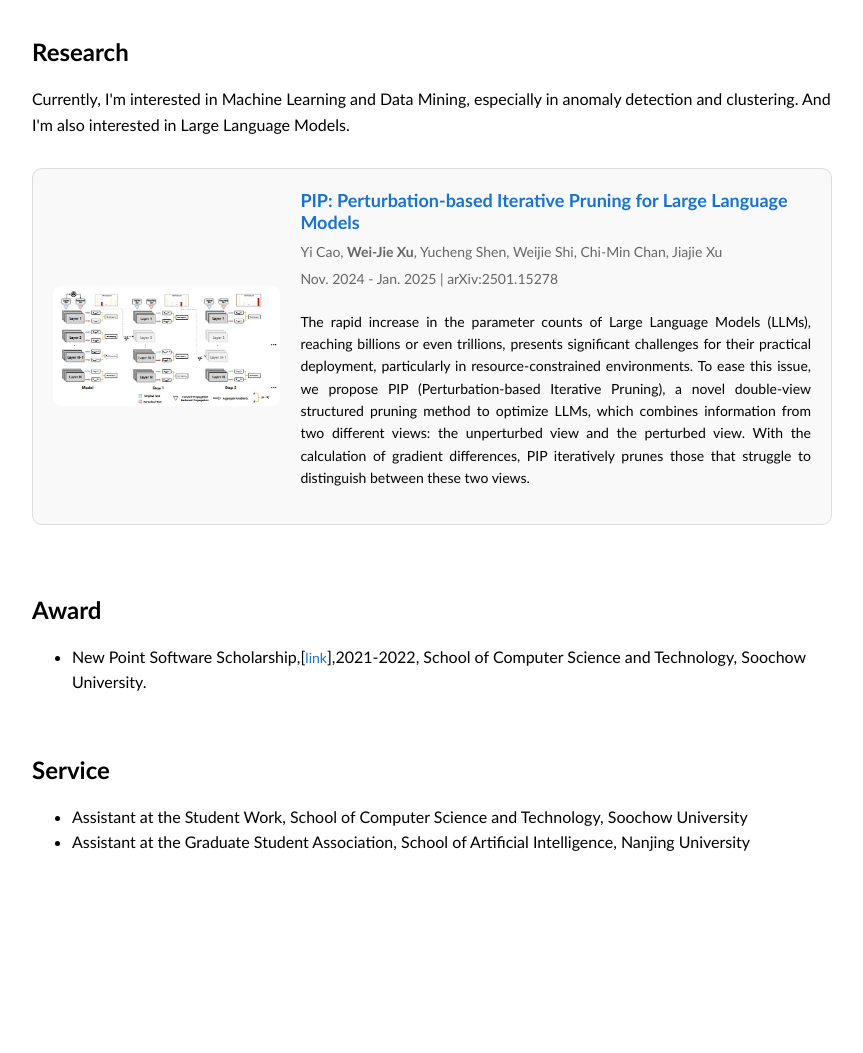
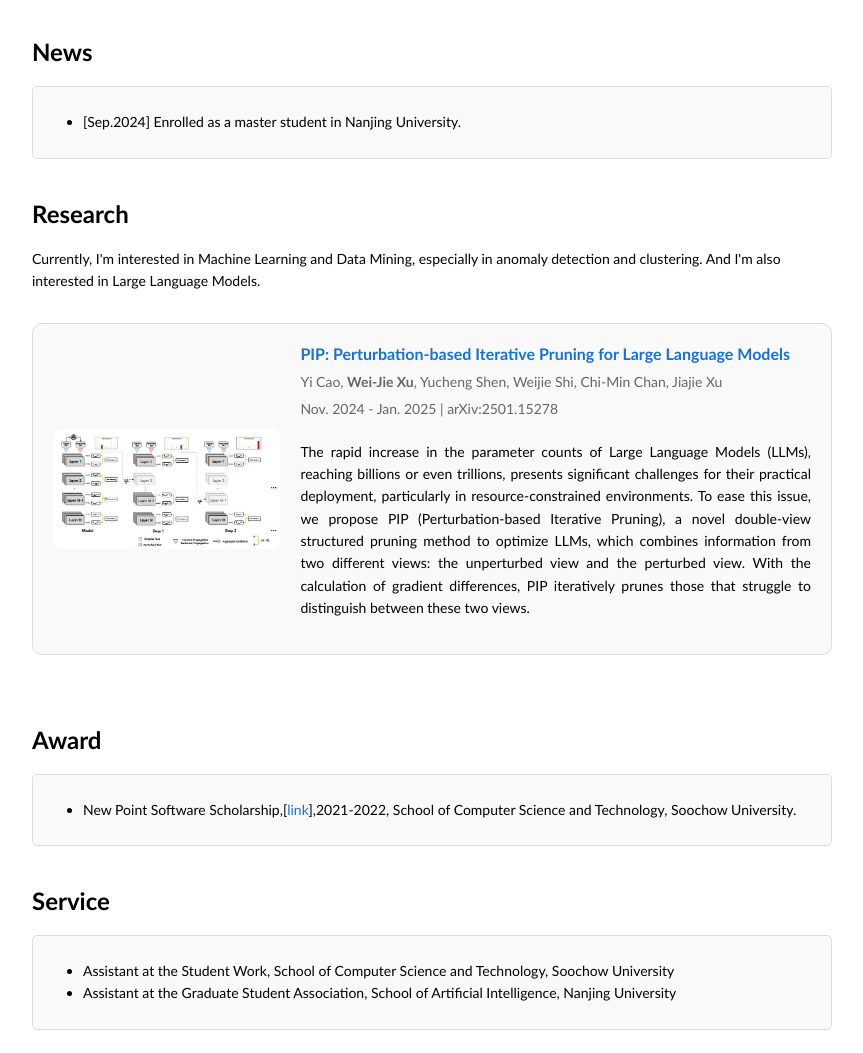
Before and after one commit to vejaxu/vejaxu.github.io, a plain HTML site: page index.html in a window 1280 px wide. Shown: the part 407-1460 px from the top of the page, without its empty margins (228-1091 px from the left). Before the commit the page ends 1310 px from the top, so only its background shows below. Drawn offline with Linux system fonts and the light colour scheme.

Commit message:
Add News

```diff
--- a/index.html
+++ b/index.html
@@ -42,6 +42,19 @@
             </table>
 
 
+            <!-- News Section -->
+            <div class="news-section">
+              <h2 class="news-title">News</h2>
+              <div class="news-container">
+                <div class="news-info">
+                  <ul>
+                    <li>[Sep.2024] Enrolled as a master student in Nanjing University.</li>
+                  </ul>
+                </div>
+              </div>
+            </div>
+
+
             <div class="research-section">
               <h2 class="research-title">Research</h2>
               <p class="research-intro">
@@ -73,10 +86,10 @@
             </div>
 
 
-            <div class="award-section">
-              <h2 class="award-title">Award</h2>
-              <div class="award-container">
-                <div class="award-info">
+            <div class="news-section">
+              <h2 class="news-title">Award</h2>
+              <div class="news-container">
+                <div class="news-info">
                   <ul style="line-height: 1.6;">
                     <li>New Point Software Scholarship,[<a href="https://scst.suda.edu.cn/f1/98/c11208a520600/page.htm">link</a>],2021-2022, School of Computer Science and Technology, Soochow University.
                   </ul>
@@ -85,10 +98,10 @@
             </div>
 
 
-            <div class="award-section">
-              <h2 class="award-title">Service</h2>
-              <div class="award-container">
-                <div class="award-info">
+            <div class="news-section">
+              <h2 class="news-title">Service</h2>
+              <div class="news-container">
+                <div class="news-info">
                   <ul style="line-height: 1.6;">
                     <li>Assistant at the Student Work, School of Computer Science and Technology, Soochow University</li>
                     <li>Assistant at the Graduate Student Association, School of Artificial Intelligence, Nanjing University</li>
@@ -97,6 +110,7 @@
               </div>
             </div>
 
+
           </td>
         </tr>
       </tbody>
--- a/stylesheet.css
+++ b/stylesheet.css
@@ -149,7 +149,7 @@ span.highlight {
 }
 
 .research-intro {
-  font-size: 16px;
+  font-size: 14px;
   line-height: 1.6;
   margin-bottom: 30px;
 }
@@ -191,7 +191,7 @@ span.highlight {
 }
 
 .paper-title {
-  font-size: 18px;
+  font-size: 16px;
   font-weight: bold;
   display: block;
   margin-bottom: 10px;
@@ -242,6 +242,32 @@ span.highlight {
 }
 
 .award-info {
-  font-size: 16px;
+  font-size: 14px;
   line-height: 1.6;
 }
+
+/* News Section */
+.news-section {
+  width: 100%;
+  max-width: 1000px;
+  margin: auto;
+  padding: 20px;
+}
+
+.news-title {
+  font-size: 24px;
+  font-weight: bold;
+  margin-bottom: 20px;
+}
+
+.news-container {
+  border: 1px solid #ddd; /* 添加边框以增强视觉效果 */
+  padding: 10px;
+  border-radius: 5px; /* 轻微圆角 */
+  background-color: #f9f9f9;
+}
+
+.news-info {
+  font-size: 14px;
+  line-height: 1.6;
+}
```
